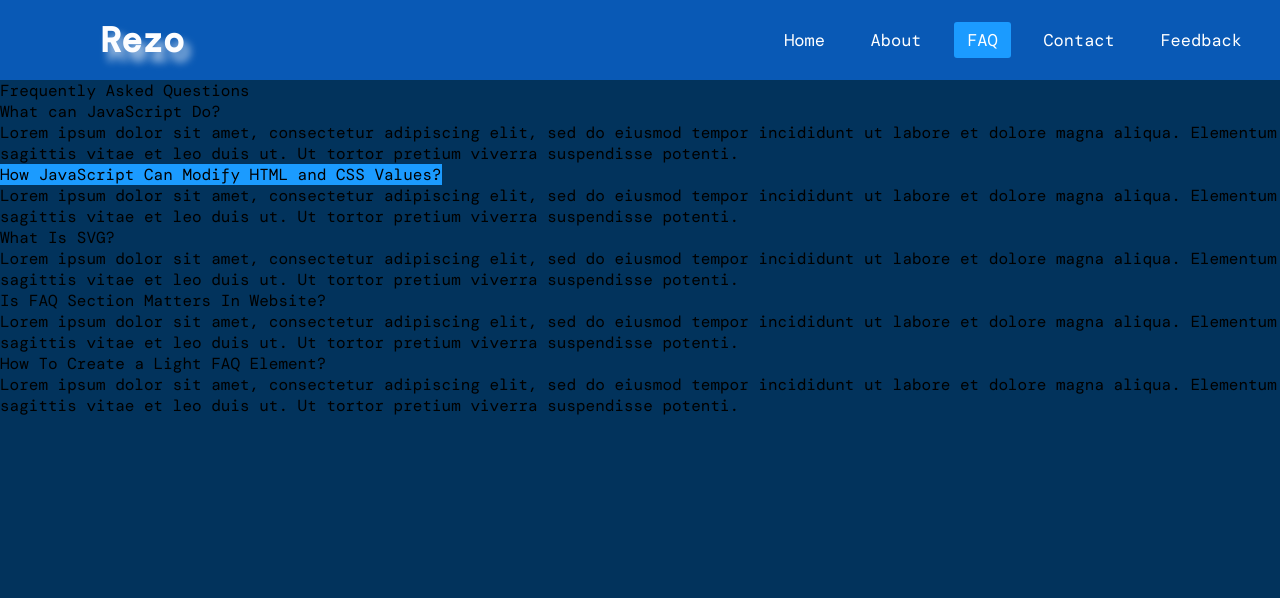
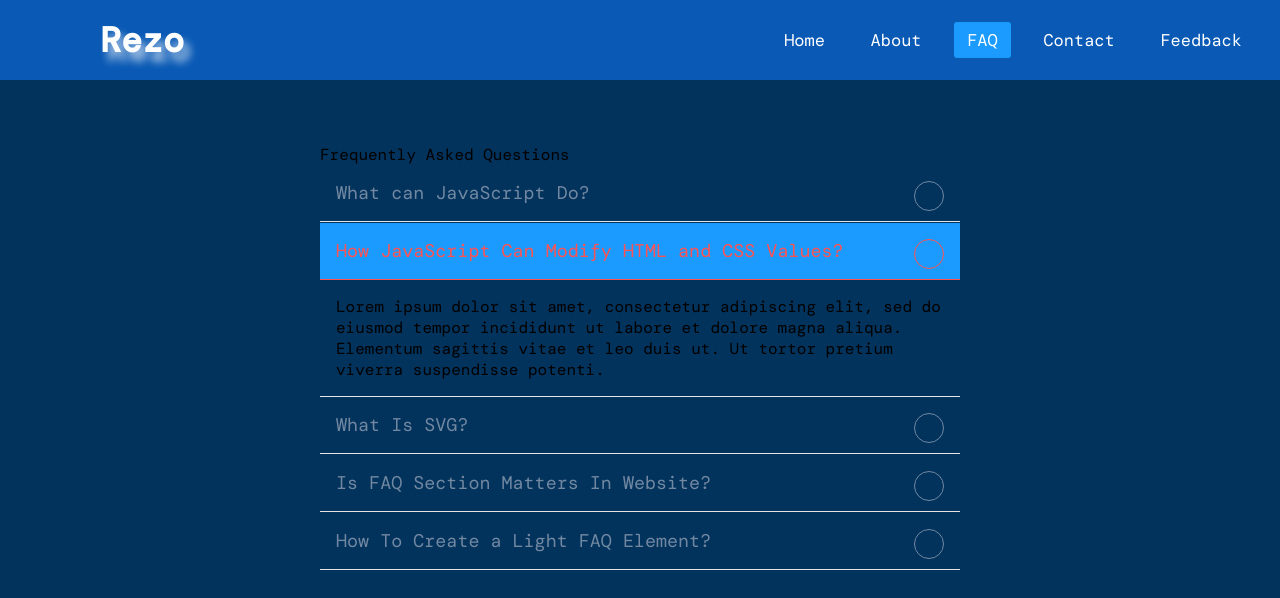
Before and after one commit to FalcoO0n/Rezo-Chatbot-v1, a plain HTML site: page ChatBot/faq.html in a window 1280 px wide. Both pictures are taken after a click on the link "How JavaScript Can Modify HTML and CSS Values?". Drawn offline with nearby package versions, Linux system fonts and the light colour scheme; a web font is replaced by a local one.

Commit message:
Optimization needed

```diff
--- a/ChatBot/index.html
+++ b/ChatBot/index.html
@@ -6,7 +6,11 @@
     <meta name="viewport" content="width=device-width, initial-scale=1.0">
     <!-- FontAwesome -->
     <link rel="stylesheet" href="https://cdnjs.cloudflare.com/ajax/libs/font-awesome/5.15.2/css/all.min.css"/>
+    <!-- ionicons -->
+    <link rel='stylesheet' href='https://code.ionicframework.com/ionicons/2.0.1/css/ionicons.min.css'>
+    <!-- local css stylesheet -->
     <link rel="stylesheet" href="style.css">
+
 
     <title>Rezo: The AI Chatbot</title>
 </head>
--- a/ChatBot/style.css
+++ b/ChatBot/style.css
@@ -210,3 +210,116 @@ a:hover {
 }
 
 /* help Circle end */
+
+/* faq section */
+/* Code By Webdevtrick ( https://webdevtrick.com ) */
+/* @import url('https://fonts.googleapis.com/css?family=Hind:300,400');  */
+*, *:before, *:after {
+  -webkit-box-sizing: inherit;
+  box-sizing: inherit;
+}
+html {
+  -webkit-box-sizing: border-box;
+  box-sizing: border-box;
+}
+/* body {
+  margin: 0;
+  padding: 0;
+  font-family: 'Hind', sans-serif;
+  background: #fff;
+  color: #4d5974;
+  display: -webkit-box;
+  display: -webkit-flex;
+  display: -ms-flexbox;
+  display: flex;
+  min-height: 100vh;
+} */
+.container {
+  margin: 0 auto;
+  padding: 4rem;
+  width: 48rem;
+}
+h3 {
+  font-size: 1.75rem;
+  color: #373d51;
+  padding: 1.3rem;
+  margin: 0;
+}
+.accordion a {
+  position: relative;
+  display: -webkit-box;
+  display: -webkit-flex;
+  display: -ms-flexbox;
+  display: flex;
+  -webkit-box-orient: vertical;
+  -webkit-box-direction: normal;
+  -webkit-flex-direction: column;
+  -ms-flex-direction: column;
+  flex-direction: column;
+  width: 100%;
+  padding: 1rem 3rem 1rem 1rem;
+  color: #7288a2;
+  font-size: 1.15rem;
+  font-weight: 400;
+  border-bottom: 1px solid #e5e5e5;
+}
+.accordion a:hover,
+.accordion a:hover::after {
+  cursor: pointer;
+  color: #ff5353;
+}
+.accordion a:hover::after {
+  border: 1px solid #ff5353;
+}
+.accordion a.active {
+  color: #ff5353;
+  border-bottom: 1px solid #ff5353;
+}
+.accordion a::after {
+  font-family: 'Ionicons';
+  content: '\f218';
+  position: absolute;
+  float: right;
+  right: 1rem;
+  font-size: 1rem;
+  color: #7288a2;
+  padding: 5px;
+  width: 30px;
+  height: 30px;
+  -webkit-border-radius: 50%;
+  -moz-border-radius: 50%;
+  border-radius: 50%;
+  border: 1px solid #7288a2;
+  text-align: center;
+}
+.accordion a.active::after {
+  font-family: 'Ionicons';
+  content: '\f209';
+  color: #ff5353;
+  border: 1px solid #ff5353;
+}
+.accordion .content {
+  opacity: 0;
+  padding: 0 1rem;
+  max-height: 0;
+  border-bottom: 1px solid #e5e5e5;
+  overflow: hidden;
+  clear: both;
+  -webkit-transition: all 0.2s ease 0.15s;
+  -o-transition: all 0.2s ease 0.15s;
+  transition: all 0.2s ease 0.15s;
+}
+.accordion .content p {
+  font-size: 1rem;
+  font-weight: 300;
+}
+.accordion .content.active {
+  opacity: 1;
+  padding: 1rem;
+  max-height: 100%;
+  -webkit-transition: all 0.35s ease 0.15s;
+  -o-transition: all 0.35s ease 0.15s;
+  transition: all 0.35s ease 0.15s;
+}
+
+/* faq section */
```
